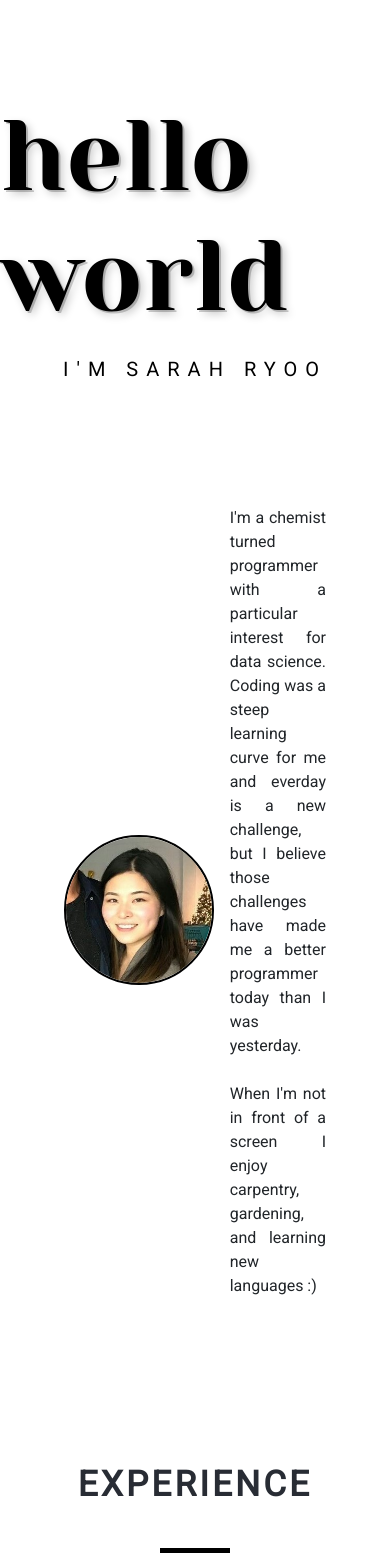
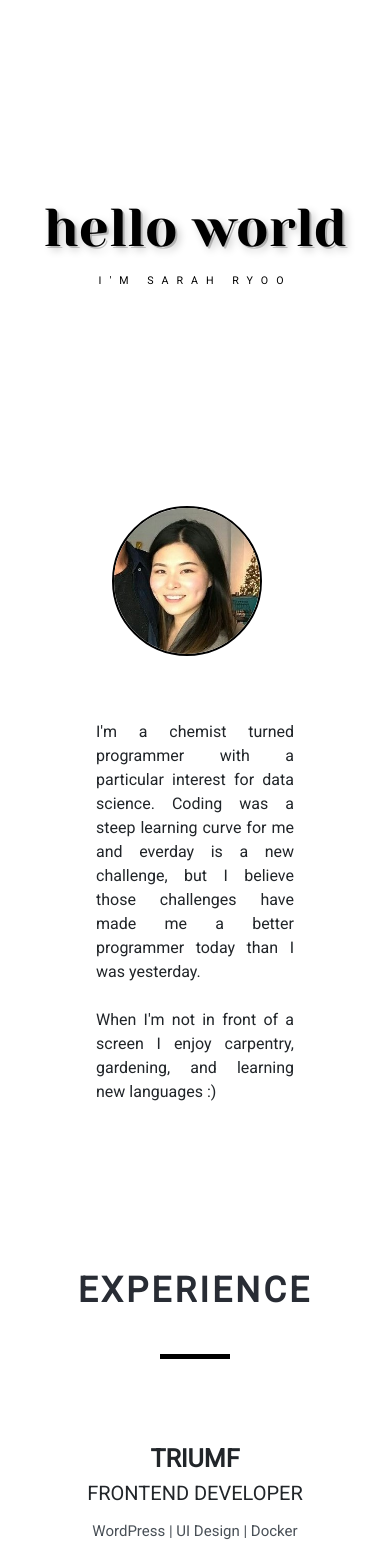
Before and after one commit to sarah-ryoo/sarah-ryoo.github.io, a React (Create React App) app: page / in a window 390 px wide. Shown: the top 1559 px of the page. Built offline with nearby package versions, Linux system fonts and the light colour scheme.

Commit message:
Added mobile responsive CSS

```diff
--- a/src/App.css
+++ b/src/App.css
@@ -6,7 +6,6 @@
 }
 
 .App-header {
-  /* background-color: #282c34; */
   min-height: 60vh;
   display: flex;
   flex-direction: column;
@@ -44,65 +43,72 @@
   margin-bottom: 10vh;
 }
 
+
 /* About Me */
 .Aboutme {
-  max-width: 680px;
+  max-width: 60%;
   min-height: 30vh;
   margin: auto;
   align-items: center;
   display: flex;
   padding: 0rem 4rem;
-  /* border: 2px solid pink; */
-  word-wrap: break-word;
-  text-overflow: ellipsis;
-  text-align: justify;
   overflow: hidden;
+  flex-wrap: wrap;
 }
-
-.Aboutme img {
+.ColumnImg {
+  flex: 25%;
+  max-width: 25%;
+  text-align: center;
+}
+.ColumnText {
+  flex: 75%;
+  max-width: 75%;
+  text-align: center;
+  padding: 0 2em;
+}
+.ColumnImg img {
   border-radius: 50%;
   max-width: 150px;
   max-height: 150px;
-  vertical-align: center;
-  margin-right: 6%;
-  float: left;
+  margin-right: 1em;
   border: 2px solid black;
+  width: 100%;
 }
-.Aboutme p {
+.ColumnText p {
   font: 400 16px/1.5 'Roboto', sans-serif;
-  display: block;
+  text-align: justify;
+  text-overflow: ellipsis;
+  width: 100%;
 }
+
 /* Experience */
 .Experience {
-  max-width: 800px;
+  max-width: 60%;
   min-height: 60vh;
   margin: auto;
   margin-top: 15vh;
   text-overflow: ellipsis;
   text-transform: uppercase;
-  /* border: 3px solid green; */
 }
 .Experience-description {
   font: 400 15px/1.5 'Roboto', sans-serif;
-  text-align: center;
   text-transform: none;
   margin-top: 1.5vh;
 }
 
 /* Education */
 .Education{
-  max-width: 800px;
+  max-width: 80%;
   min-height: 60vh;
   margin: auto;
   margin-top: 10vh;
   text-overflow: ellipsis;
   text-transform: uppercase;
-  /* border: 3px solid green; */
 }
 .Entry{
   text-align: center;
   margin-bottom: 2.5rem;
-  width: 30vw;
+  max-width: 60%;
   margin-left: auto;
   margin-right: auto;
 }
@@ -113,19 +119,17 @@
   font: 500 20px 'Roboto', sans-serif;
 }
 .Degree-content {
-  font: 400 15px/2.5 'Roboto', sans-serif;
+  font: 400 15px 'Roboto', sans-serif;
+  color:  #495057;
   text-transform: none;
-  margin-top: 1.5vh;
+  margin: 2vh 0;
 }
 
 /* Contact */
 .Contact {
-  max-width: 800px;
   min-height: 70vh;
   margin: auto;
   margin-top: 10vh;
-  text-overflow: ellipsis;
-  /* border: 3px solid green; */
   text-align: center;
 }
 .CV-download .btn {
@@ -157,3 +161,28 @@
 .Social-icons .btn-social-icon:hover {
   background-color: dodgerblue;
 }
+
+@media screen and (max-width:700px) {
+  .App-header h1 {
+    font-size: 3em;
+    text-align: center;
+    width: 100%;
+  }
+  .App-header p {
+    font-size: 0.6em;
+  }
+  .Aboutme, .Entry {
+    max-width: 100%;
+  }
+  /* .Aboutme, .Entry, .Education, .Contact {
+    max-width: 80%;
+  } */
+  .ColumnImg, .ColumnText {
+    flex: 100%;
+    max-width: 100%;
+  }
+
+  .ColumnImg img {
+    margin-bottom: 4em;
+  }
+}
--- a/src/components/AboutMe.js
+++ b/src/components/AboutMe.js
@@ -5,11 +5,15 @@ import profile from '../profile.jpg';
 const AboutMe = () => {
     return (
         <div className="Aboutme">
-            <img src={ profile } alt="Profile"/>
-            <p>I'm a chemist turned programmer with a particular interest for data science.
-            Coding was a steep learning curve for me and everday is a new challenge,
-            but I believe those challenges have made me a better programmer today than I was yesterday.<br/><br/>
-            When I'm not in front of a screen I enjoy carpentry, gardening, and learning new languages :)</p>
+            <div className="ColumnImg">
+                <img src={ profile } alt="Profile"/>
+            </div>
+            <div className="ColumnText">
+                <p>I'm a chemist turned programmer with a particular interest for data science.
+                Coding was a steep learning curve for me and everday is a new challenge,
+                but I believe those challenges have made me a better programmer today than I was yesterday.<br/><br/>
+                When I'm not in front of a screen I enjoy carpentry, gardening, and learning new languages :)</p>
+            </div>
         </div>
     );
 };
--- a/src/components/Experience.js
+++ b/src/components/Experience.js
@@ -16,7 +16,7 @@ const Experience = () => {
             </div>
 
             <div className="Entry">
-                    <h2 className="School">The ReFrame Group</h2>
+                    <h2 className="School">The Re/Frame Group</h2>
                     <div className="Degree">Backend Developer</div>
                     <div className="Degree-content">Amazon RDS | JSON | MySQL</div>
                     <div className="Experience-description">Developed and implemented a responsive form GUI on the client’s existing
```
Also changed, not shown: 1 other file (tests, documents, lock files or other folders).
